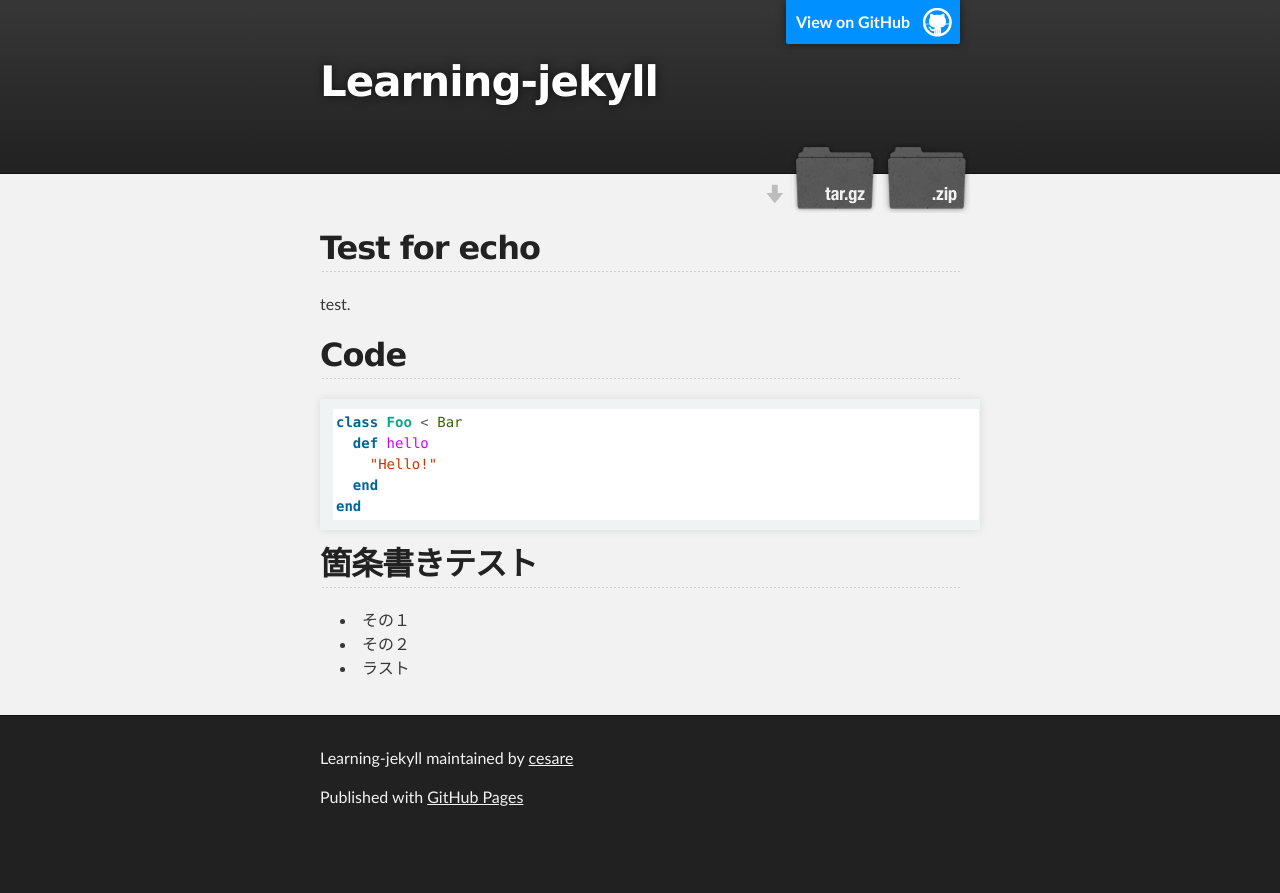
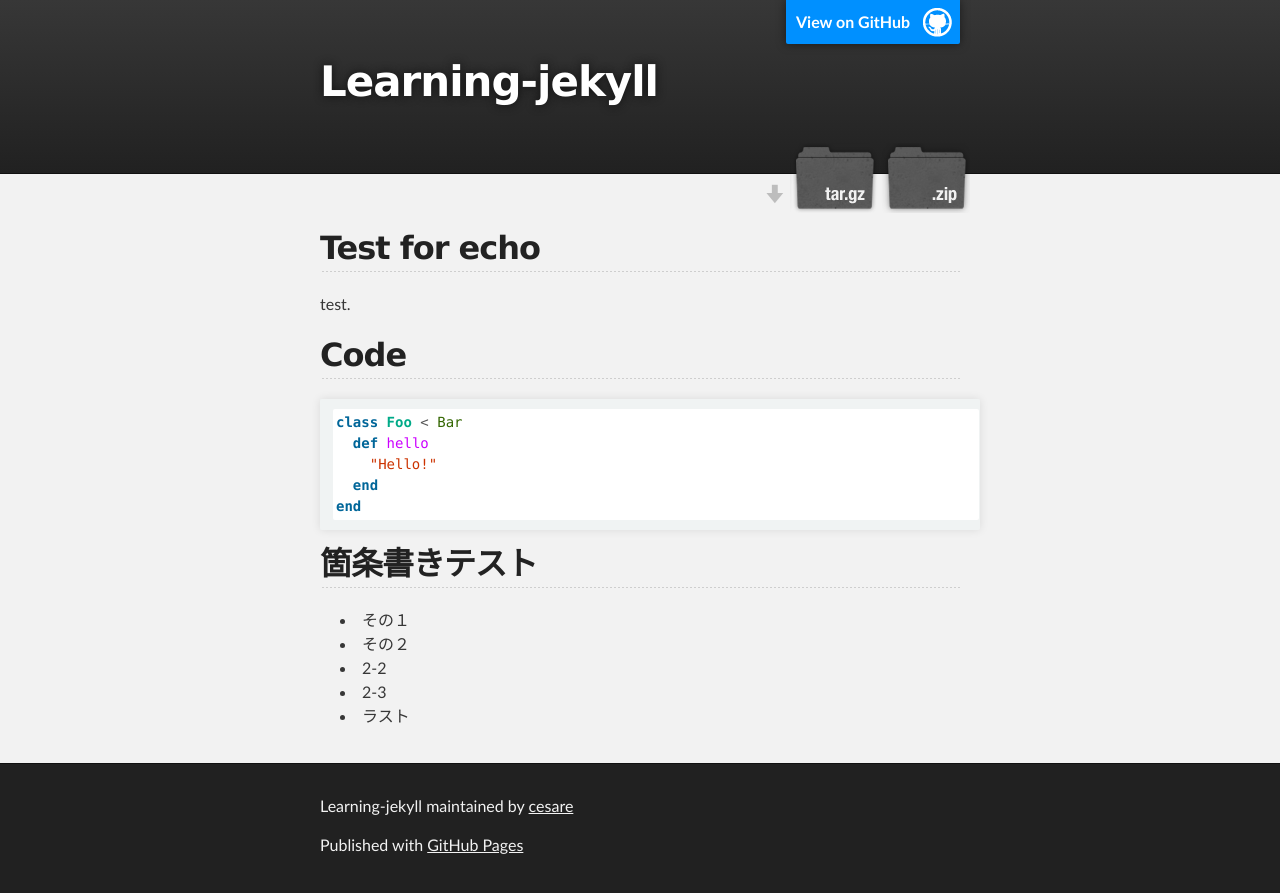
Before and after one commit to cesare/learning-jekyll, a Jekyll site: the page built from index.md, in a window 1280 px wide. Shown: the top 893 px of the page. Built offline with Jekyll 4.4.1, drawn with Linux system fonts in a browser that asks for light colours; Markdown is read by kramdown in place of the engine named in the settings.

Commit message:
Try nested list

```diff
--- a/index.md
+++ b/index.md
@@ -19,4 +19,6 @@
 
 * その１
 * その２
+ * 2-2
+ * 2-3
 * ラスト
```
